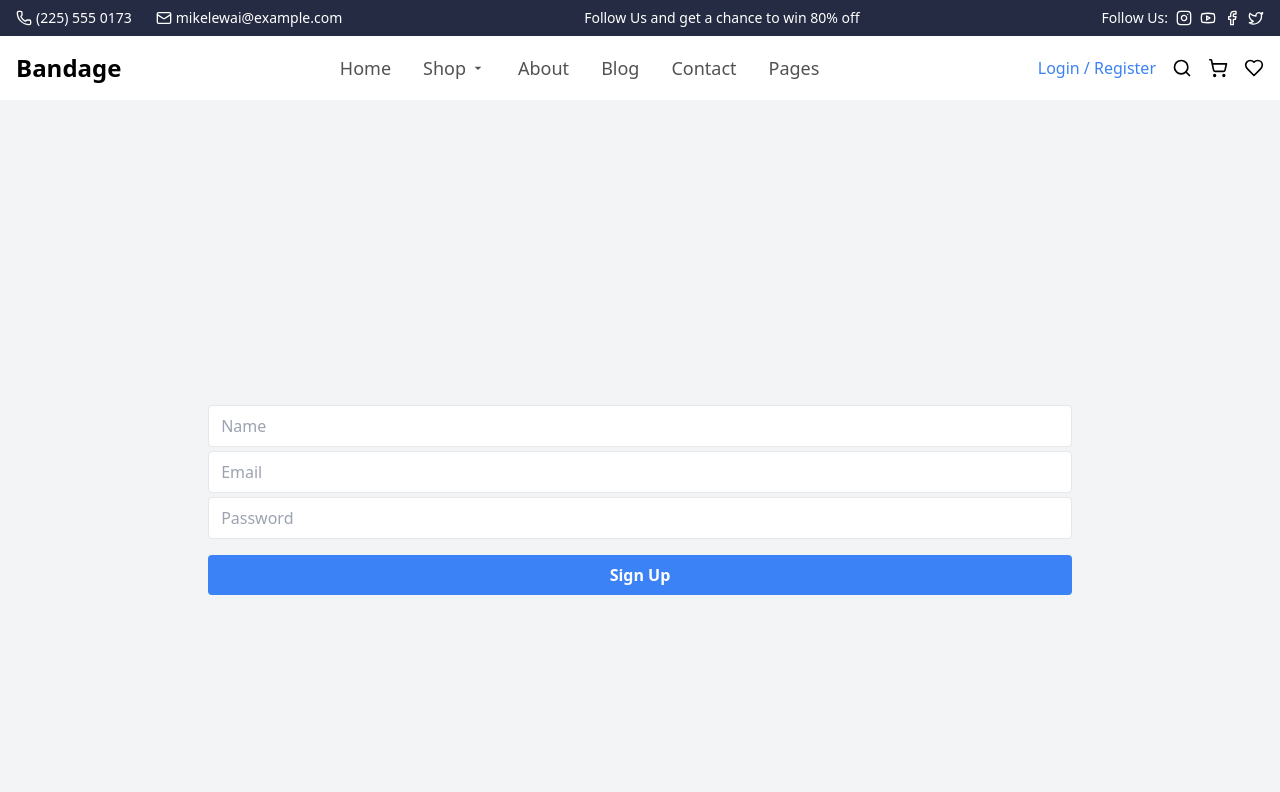
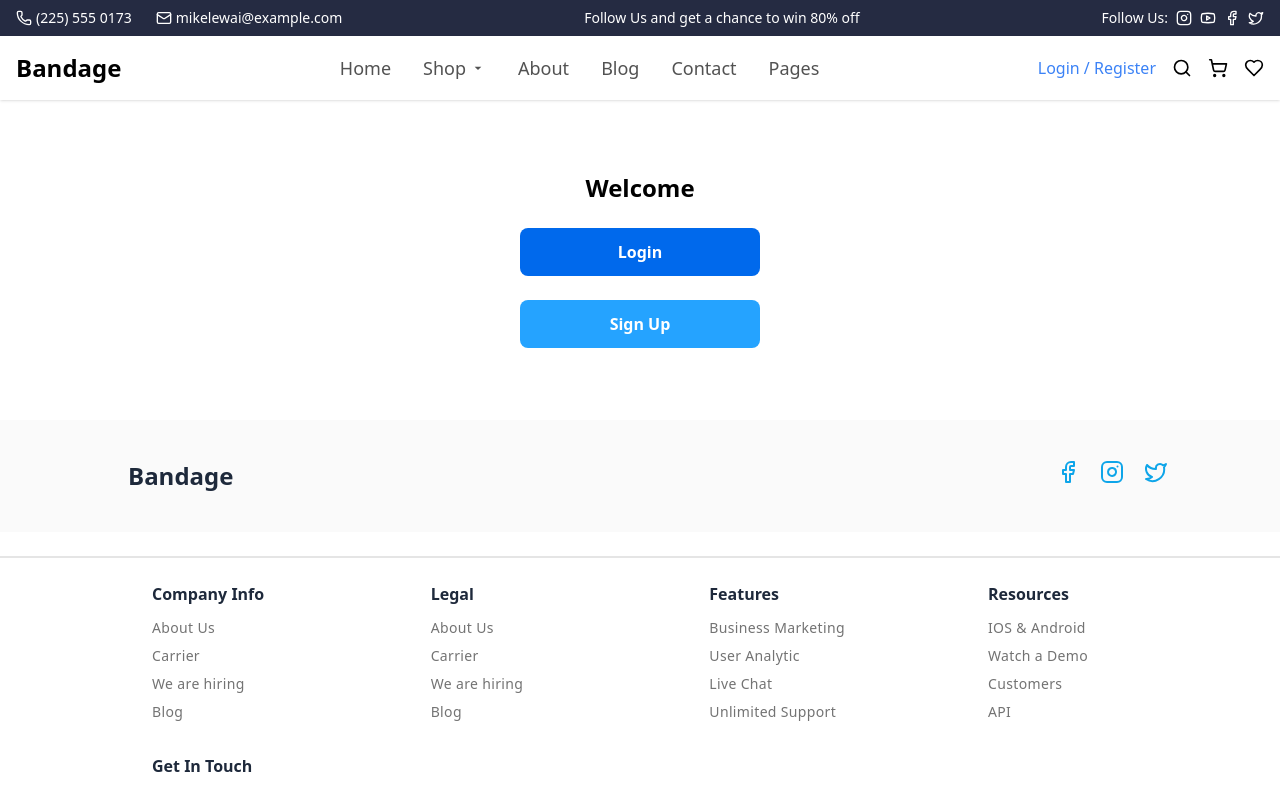
Before and after one commit to yakutbirce/shophoria-frontend, a React (Vite) app: page /login-register in a window 1280 px wide. Shown: the top 792 px of the page. Built offline with nearby package versions, Linux system fonts and the light colour scheme.

Commit message:
feat(signup): complete T08 requirements with full react-hook-form integration and data formatting

```diff
--- a/src/App.jsx
+++ b/src/App.jsx
@@ -1,6 +1,6 @@
 import React from "react";
-
-
+import { ToastContainer } from "react-toastify";
+import "react-toastify/dist/ReactToastify.css";
 import { useLocation ,Switch, Route } from "react-router-dom";
 import "slick-carousel/slick/slick.css";
 import "slick-carousel/slick/slick-theme.css";
@@ -20,7 +20,8 @@ import ProductDetailPage from "./components/ProductDetail/ProductDetailPage";
 import ScrollToTopButton from "./components/ScrollToTopButton";
 import ContactPage from "./components/Contact/ContactPage";
 import ContactUsPage from "./components/Contact/ContactUsPage";
-import LoginRegisterPage from "./pages/LoginRegisterPage";
+import AuthChoicePage from "./pages/AuthChoicePage";
+import SignUp from "./components/Auth/SignUp";
 
 
 function App() {
@@ -56,10 +57,16 @@ function App() {
           <BlogSection />
         </Route>
 
-        {/* Login */}
-        <Route path="/login-register">
-  <LoginRegisterPage />
+       {/* Login / Sign‑Up seçimi */}
+<Route path="/login-register">
+  <AuthChoicePage />
 </Route>
+
+{/* Gerçek Sign‑Up formu */}
+<Route path="/signup">
+  <SignUp />
+</Route>
+
 
 
 
@@ -160,10 +167,13 @@ function App() {
         </Route>
       </Switch>
       {!isContactPage && <ScrollToTopButton />}
-{!isContactPage && <Footer />}
+      {!isContactPage && <Footer />}
+
+      <ToastContainer position="top-right" autoClose={3000} />
     </>
   );
 }
 
 
+
 export default App;
--- a/src/components/Auth/SignUp.jsx
+++ b/src/components/Auth/SignUp.jsx
@@ -1,94 +1,318 @@
-import React from "react";
+import React, { useState, useRef, useEffect } from "react";
 import { useForm } from "react-hook-form";
 import axiosInstance from "../../services/axiosInstance";
+import { useHistory } from "react-router-dom";
+import { toast } from "react-toastify";
+import { ArrowLeft, ArrowRight } from "lucide-react";
+
+const questions = [
+  {
+    name: "name",
+    question: "What's your first name?",
+    validate: (value) =>
+      value.length >= 3 || "Name must be at least 3 characters long",
+  },
+  {
+    name: "surname",
+    question: "What's your last name?",
+    validate: (value) =>
+      value.length >= 2 || "Surname must be at least 2 characters long",
+  },
+  {
+    name: "email",
+    question: "What's your email?",
+    pattern: /^[^\s@]+@[^\s@]+\.[^\s@]+$/,
+    validate: (value) =>
+      /^[^\s@]+@[^\s@]+\.[^\s@]+$/.test(value) || "Please enter a valid email",
+  },
+  {
+    name: "password",
+    question: "Create your password",
+    type: "password",
+    pattern:
+      /^(?=.*[a-z])(?=.*[A-Z])(?=.*\d)(?=.*[!@#$%^&*()_+\-=\[\]{};':"\\|,.<>\/?`~]).{8,}$/,
+    validate: (value) =>
+      /^(?=.*[a-z])(?=.*[A-Z])(?=.*\d)(?=.*[!@#$%^&*()_+\-=\[\]{};':"\\|,.<>\/?`~]).{8,}$/.test(
+        value
+      ) ||
+      "Password must contain uppercase, lowercase, number, special char, and be at least 8 characters",
+  },
+  {
+    name: "confirmPassword",
+    question: "Confirm your password",
+    type: "password",
+    validate: (value, answers) =>
+      value === answers.password || "Passwords do not match",
+  },
+];
 
 const SignUp = () => {
+  const history = useHistory();
+  const inputRef = useRef(null);
+
+  const [position, setPosition] = useState(0);
+  const [answers, setAnswers] = useState({ role_id: 1 });
+  const [progress, setProgress] = useState(0);
+  const [inputValue, setInputValue] = useState("");
+  const [completed, setCompleted] = useState(false);
+  const [roles, setRoles] = useState([]);
+  const [submitting, setSubmitting] = useState(false);
+
+
+  const isStore = answers.role_id === 2;
+
+  const allQuestions = isStore
+    ? [
+        ...questions,
+        {
+          name: "store_name",
+          question: "Store name",
+          validate: (v) => v.length >= 3 || "Store name ≥3 chars",
+        },
+        {
+          name: "phone",
+          question: "Store phone (0 5xx…)",
+          pattern: /^0(5\d{2}\s?\d{3}\s?\d{2}\s?\d{2})$/,
+          validate: (v) =>
+            /^0(5\d{9})$/.test(v.replace(/\s/g, "")) || "Invalid TR phone",
+        },
+        {
+          name: "tax_no",
+          question: "Store tax ID (T + 11)",
+          pattern: /^T\d{11}$/,
+          validate: (v) => /^T\d{11}$/.test(v) || "T + 11 digits",
+        },
+        {
+          name: "bank_account",
+          question: "Store IBAN (TR + 24)",
+          pattern: /^TR\d{24}$/,
+          validate: (v) => /^TR\d{24}$/.test(v) || "26‑char IBAN",
+        },
+      ]
+    : questions;
+
   const {
     register,
-    handleSubmit,
+    setValue,
+    trigger,
     formState: { errors, isSubmitting },
   } = useForm();
 
-  const onSubmit = async (data) => {
-    try {
-      const response = await axiosInstance.post("/signup", data);
-      console.log("Signup success:", response.data);
-      // sonra burada toastify mesajı + yönlendirme yap
-    } catch (error) {
-      console.error("Signup error:", error.response?.data || error.message);
+  const current = allQuestions[position];
+
+  useEffect(() => {
+    axiosInstance
+      .get("/roles")
+      .then((res) => setRoles(res.data))
+      .catch(() => toast.error("Cannot fetch roles"));
+  }, []);
+
+  useEffect(() => {
+    if (completed) {
+      const t = setTimeout(() => history.push("/"), 3500);
+      return () => clearTimeout(t);
+    }
+  }, [completed, history]);
+
+
+
+  const handleNext = async () => {
+    const isValid = await trigger(current.name);
+    if (!isValid) return;
+
+    const updatedAnswers = { ...answers, [current.name]: inputValue };
+    setAnswers(updatedAnswers);
+    setValue(current.name, inputValue);
+    setInputValue("");
+    setProgress(((position + 1) / allQuestions.length) * 100);
+
+    if (position + 1 < allQuestions.length) {
+      setPosition((prev) => prev + 1);
+    } else {
+      handleSubmit(updatedAnswers);
     }
   };
 
+  const handleSubmit = async (data) => {
+    setSubmitting(true);
+
+    const {
+      confirmPassword,
+      surname,
+      store_name,
+      phone,
+      tax_no,
+      bank_account,
+      ...rest
+    } = data;
+
+    const payload = {
+      ...rest,
+      name: `${data.name} ${surname}`,
+      role_id: data.role_id,
+    };
+
+    if (isStore) {
+      payload.store = {
+        name: store_name,
+        phone,
+        tax_no,
+        bank_account,
+      };
+    }
+
+    try {
+      await axiosInstance.post("/signup", payload);
+      toast.success("You need to click the link in your email to activate your account!");
+      await new Promise((r) => setTimeout(r, 1500));
+      setCompleted(true);
+    }
+     catch (err) {
+      console.error("Signup error:", err.response?.data || err);
+      toast.error(
+        err.response?.data?.message ||
+          JSON.stringify(err.response?.data) ||
+          "Something went wrong!"
+      );
+    } finally {
+      setSubmitting(false);
+    }
+  };
+
+
   return (
-    <form onSubmit={handleSubmit(onSubmit)}>
+    <div className="relative w-full min-h-[320px] bg-[#25A3FF] flex items-center justify-center rounded-xl">
+      {/* progress bar */}
+      <div
+        className="absolute top-0 left-0 h-full bg-[#0069ec] transition-all duration-300 rounded-xl"
+        style={{ width: `${progress}vw` }}
+      />
 
-  {/* Name */}
+      {completed ? (
+        <h1 className="text-white text-3xl font-bold animate-fade-in-up z-10 text-center">
+          Welcome {answers.name}!
+        </h1>
+      ) : (
+        <div
+          className={`relative z-10 w-full max-w-[420px] bg-white p-6 rounded-xl shadow-md`}
+        >
+          {/* ROLE SELECT */}
+          <select
+            value={answers.role_id}
+            onChange={(e) => {
+              const id = Number(e.target.value);
+              setAnswers({ role_id: id });
+              setPosition(0);
+              setProgress(0);
+              setInputValue("");
+            }}
+            className="w-full border px-2 py-1 rounded mb-4 text-gray-700"
+          >
+            {roles.map((r) => (
+              <option key={r.id} value={r.id}>
+                {r.name}
+              </option>
+            ))}
+          </select>
+
+          <label className="block text-lg font-semibold mb-2 text-gray-700">
+            {current.question}
+          </label>
+
           <input
-    type="text"
-    placeholder="Name"
-    {...register("name", {
-      required: "Name is required",
-      minLength: {
-        value: 3,
-        message: "Name must be at least 3 characters",
-      },
+  key={`${answers.role_id}-${position}`}
+  type={current.type || "text"}
+  value={inputValue}
+  {...register(current.name, {
+    required: "This field is required",
+    validate: (v) =>
+      typeof current.validate === "function"
+        ? current.validate(v, answers)
+        : current.pattern
+        ? current.pattern.test(v) || "Invalid format"
+        : true,
   })}
-    className="w-full border px-3 py-2 rounded mb-1"
+  onChange={(e) => {
+    const val = e.target.value;
+    setInputValue(val);
+    setValue(current.name, val); // BU SATIR DERTLERİ ÇÖZÜYOR
+  }}
+  onKeyDown={(e) => {
+    if (e.key === "Enter") {
+      e.preventDefault();
+      handleNext();
+    }
+  }}
+  autoFocus
+  className="w-full px-3 py-2 border border-gray-300 rounded focus:outline-none focus:ring focus:border-blue-400"
 />
-  {errors.name && (
-    <p className="text-red-500 text-sm mb-3">{errors.name.message}</p>
+
+
+          {errors[current.name] && (
+            <p className="text-sm text-red-500 mb-2">
+              {errors[current.name].message}
+            </p>
           )}
 
-  {/* Email */}
-  <input
-    type="email"
-    placeholder="Email"
-    {...register("email", {
-      required: "Email is required",
-      pattern: {
-        value: /^[\w-.]+@([\w-]+\.)+[\w-]{2,4}$/,
-        message: "Invalid email address",
-      },
-    })}
-    className="w-full border px-3 py-2 rounded mb-1"
-  />
-  {errors.email && (
-    <p className="text-red-500 text-sm mb-3">{errors.email.message}</p>
+          <div className="flex justify-between items-center mt-4">
+            {position > 0 ? (
+              <button
+                onClick={() => {
+                  setPosition((prev) => prev - 1);
+                  const prevQ = allQuestions[position - 1];
+                  setInputValue(answers[prevQ.name] || "");
+                  setProgress(((position - 1) / allQuestions.length) * 100);
+                }}
+                className="text-[#25a3ff] hover:text-gray-800"
+              >
+                <ArrowLeft className="w-7 h-7" />
+              </button>
+            ) : (
+              <span className="w-7 h-7" />
             )}
 
-  {/* Password */}
-  <input
-    type="password"
-    placeholder="Password"
-    {...register("password", {
-      required: "Password is required",
-      minLength: {
-        value: 8,
-        message: "Password must be at least 8 characters",
-      },
-      pattern: {
-        value: /^(?=.*[a-z])(?=.*[A-Z])(?=.*\d)(?=.*[@$!%*?&\-\/]).{8,}$/,
-        message: "Password must contain uppercase, lowercase, number and a valid special character",
-      }
+<button
+  onClick={handleNext}
+  disabled={submitting}
+  className={`text-[#25a3ff] hover:text-gray-800 transition-opacity duration-300 ${
+    submitting ? "opacity-50 cursor-not-allowed" : ""
+  }`}
+>
+{submitting ? (
+  <div className="flex items-center gap-2">
+    <svg
+      className="animate-spin h-5 w-5 text-[#25a3ff]"
+      xmlns="http://www.w3.org/2000/svg"
+      fill="none"
+      viewBox="0 0 24 24"
+    >
+      <circle
+        className="opacity-25"
+        cx="12"
+        cy="12"
+        r="10"
+        stroke="currentColor"
+        strokeWidth="4"
+      />
+      <path
+        className="opacity-75"
+        fill="currentColor"
+        d="M4 12a8 8 0 018-8v4a4 4 0 00-4 4H4z"
+      />
+    </svg>
+    <span className="text-sm text-[#25a3ff]">Submitting...</span>
+  </div>
+) : (
+  <ArrowRight className="w-7 h-7" />
+)}
+
+</button>
 
 
-      ,
-    })}
-    className="w-full border px-3 py-2 rounded mb-1"
-  />
-  {errors.password && (
-    <p className="text-red-500 text-sm mb-3">{errors.password.message}</p>
+          </div>
+        </div>
       )}
-
-  {/* Submit */}
-  <button
-    type="submit"
-    disabled={isSubmitting}
-    className="w-full bg-blue-500 hover:bg-blue-600 text-white font-bold py-2 px-4 rounded mt-3"
-  >
-    {isSubmitting ? "Submitting..." : "Sign Up"}
-  </button>
-</form>
+    </div>
   );
 };
 
--- /dev/null
+++ b/src/pages/AuthChoicePage.jsx
@@ -0,0 +1,28 @@
+import React from "react";
+import { useHistory } from "react-router-dom";
+
+const AuthChoicePage = () => {
+  const history = useHistory();
+
+  return (
+    <main className="flex flex-col items-center justify-center min-h-[320px] py-10 gap-6">
+      <h1 className="text-2xl font-bold">Welcome </h1>
+
+      <button
+        onClick={() => history.push("/login")}
+        className="px-8 py-3 w-60 rounded-lg bg-[#0069ec] text-white font-semibold hover:opacity-90"
+      >
+        Login
+      </button>
+
+      <button
+        onClick={() => history.push("/signup")}
+        className="px-8 py-3 w-60 rounded-lg bg-[#25A3FF] text-white font-semibold hover:opacity-90"
+      >
+        Sign&nbsp;Up
+      </button>
+    </main>
+  );
+};
+
+export default AuthChoicePage;
--- a/src/pages/LoginRegisterPage.jsx
+++ /dev/null
@@ -1,12 +0,0 @@
-import React from "react";
-import SignUp from "../components/Auth/SignUp";
-
-const LoginRegisterPage = () => {
-  return (
-    <main className="min-h-screen flex items-center justify-center bg-gray-100 py-10 px-4">
-      <SignUp />
-    </main>
-  );
-};
-
-export default LoginRegisterPage;
```
Also changed, not shown: src/index.css (+17 -0 lines), src/components/Auth/FormField.jsx (deleted), src/components/Auth/RoleSelect.jsx (deleted), src/components/Auth/SpinnerButton.jsx (deleted). Lines whose indentation alone changed are shown as unchanged.
